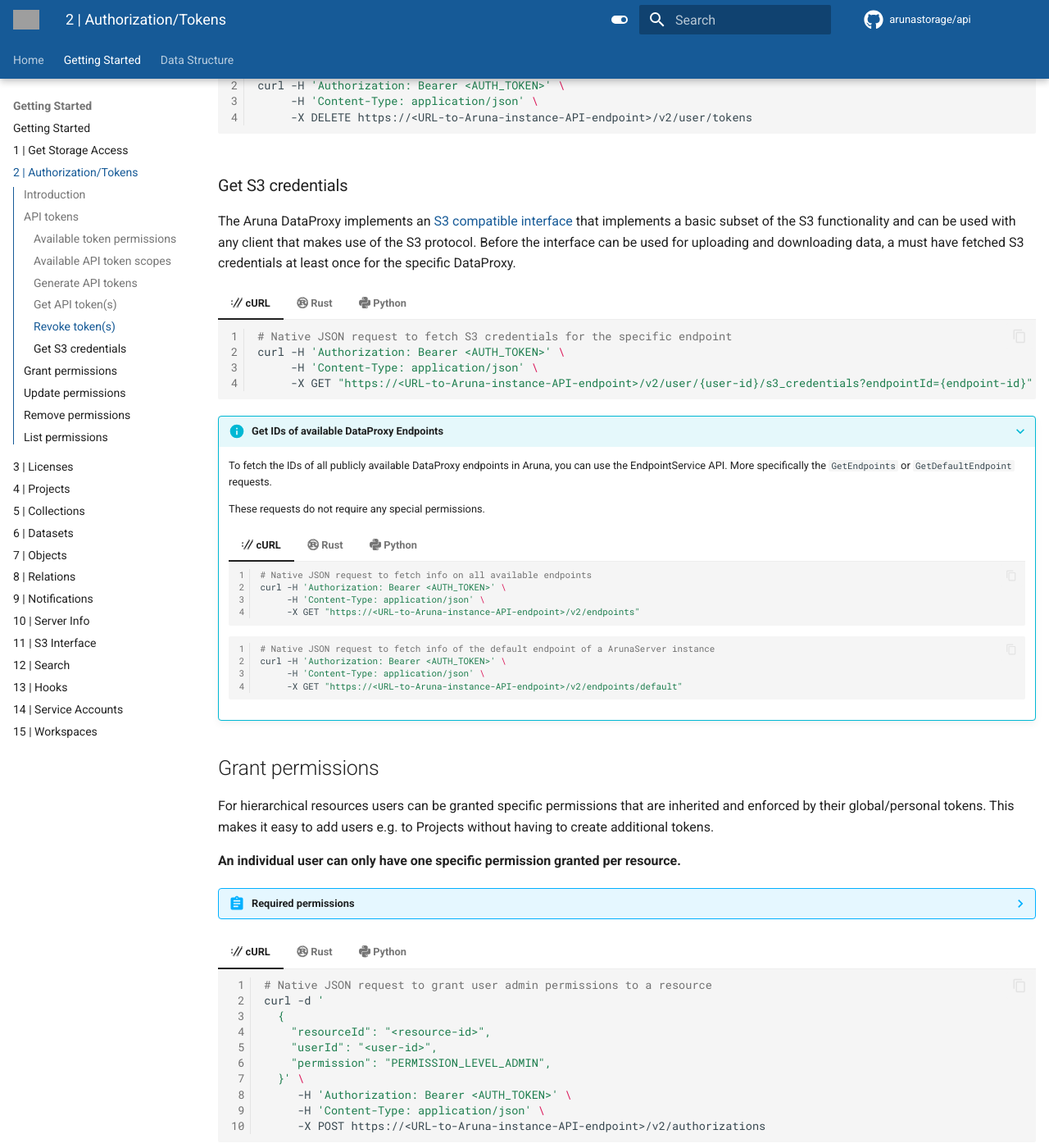
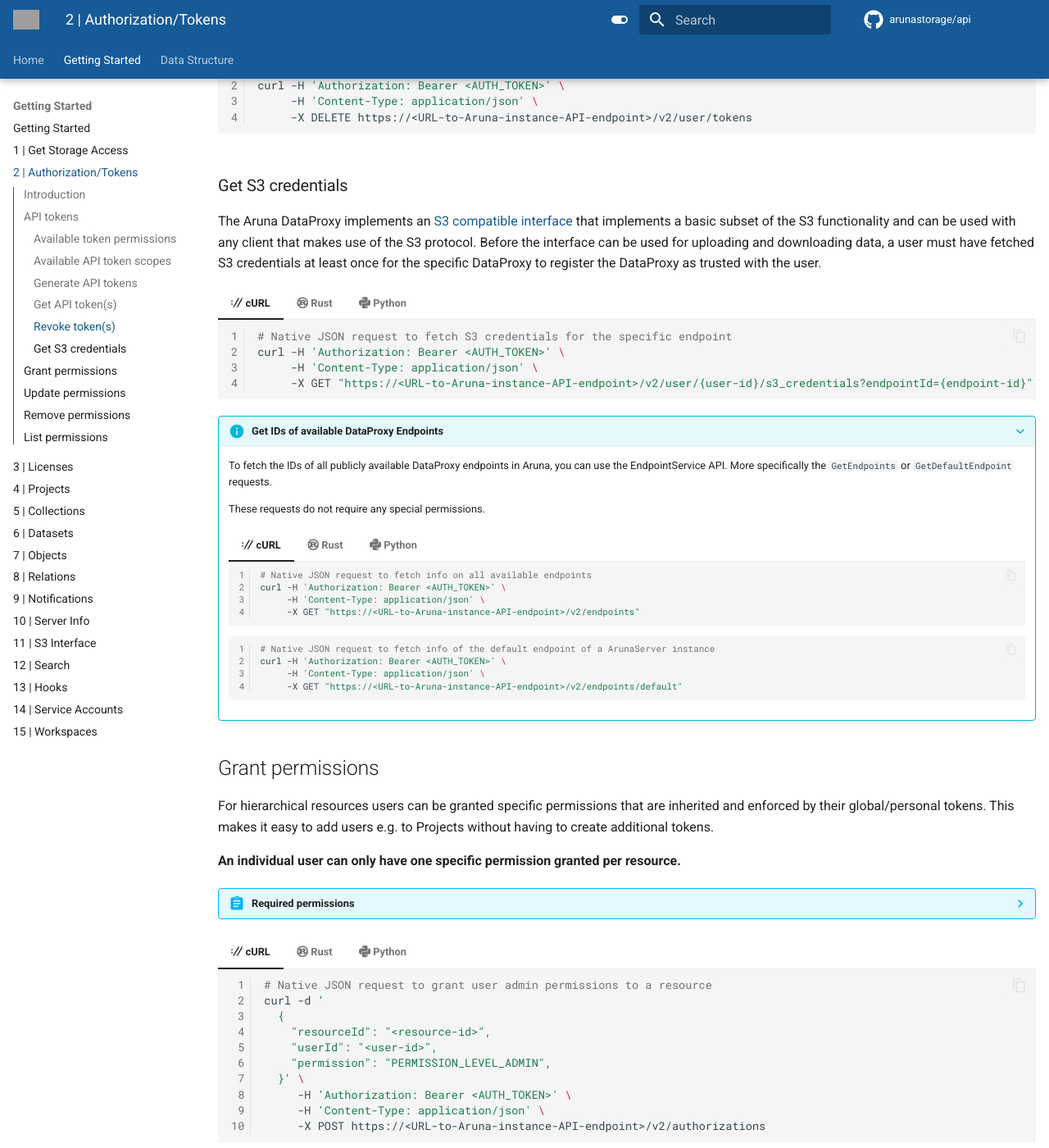
Before and after one commit to ArunaStorage/documentation, an MkDocs documentation site: the page built from docs/get_started/basic_usage/02_How-To-Auth-Tokens.md, in a window 1280 px wide and 1400 px high, scrolled down 3400 px. Shown: the whole window at 82% size. Built offline with MkDocs 1.6.1 and Material for MkDocs 9.7.7, drawn with Linux system fonts in a browser that asks for light colours; comment, search, counter and statistics services are not loaded; the version menu is left out; some of the changed text lies outside the part shown; grey boxes are pictures that could not be loaded.

Commit message:
chore: Update minor things in 02_How-To-Auth-Tokens

````diff
--- a/docs/get_started/basic_usage/02_How-To-Auth-Tokens.md
+++ b/docs/get_started/basic_usage/02_How-To-Auth-Tokens.md
@@ -72,7 +72,7 @@
     ```
 
     ```bash linenums="1"
-    # Native JSON request to create a project scoped token with WRITE permissions
+    # Native JSON request to create a Project scoped token with WRITE permissions
     curl -d '
       {
         "name": "<token-display-name>",
@@ -91,7 +91,7 @@
     ```
 
     ```bash linenums="1"
-    # Native JSON request to create a collection scoped token with READ permissions
+    # Native JSON request to create a Collection scoped token with READ permissions
     curl -d '
       {
         "name": "<token-display-name>",
@@ -136,7 +136,7 @@
     ```
 
     ```rust linenums="1"
-    // Create tonic/ArunaAPI request to create a project scoped token with WRITE permissions
+    // Create tonic/ArunaAPI request to create a Project scoped token with WRITE permissions
     let request = CreateApiTokenRequest {
         name: "<token-display-name>".to_string(),
         permission: Some(Permission {
@@ -163,7 +163,7 @@
     ```
 
     ```rust linenums="1"
-    // Create tonic/ArunaAPI request to create a collection scoped token with READ permissions
+    // Create tonic/ArunaAPI request to create a Collection scoped token with READ permissions
     let request = CreateApiTokenRequest {
         name: "<token-display-name>".to_string(),
         permission: Some(Permission {
@@ -414,7 +414,8 @@
 
 The Aruna DataProxy implements an [S3 compatible interface](11_How-To-S3-Interface.md){target="_blank"} that implements a basic
 subset of the S3 functionality and can be used with any client that makes use of the S3 protocol. Before the interface can be
-used for uploading and downloading data, a must have fetched S3 credentials at least once for the specific DataProxy.
+used for uploading and downloading data, a user must have fetched S3 credentials at least once for the specific DataProxy to register
+the DataProxy as trusted with the user.
 
 === ":simple-curl: cURL"
 
````
Also changed, not shown: other parts of docs/get_started/basic_usage/02_How-To-Auth-Tokens.md (+3 -3 lines).
